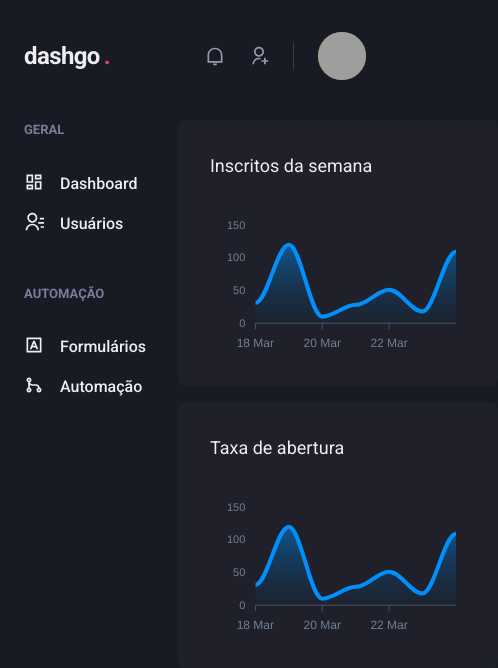
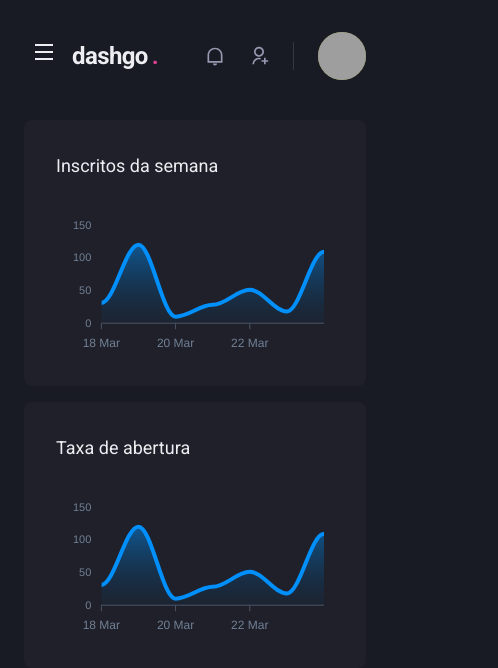
Before and after one commit to Jarlei3m/dashgo, a Next.js app: page /dashboard in a window 390 px wide. Shown: the top 668 px of the page, 498 px wide, since content can reach past the window. Built offline with nearby package versions, Linux system fonts and the light colour scheme; grey boxes are pictures that could not be loaded.

Commit message:
style: Added responsive sidebar

```diff
--- a/src/components/Header/index.tsx
+++ b/src/components/Header/index.tsx
@@ -1,10 +1,14 @@
-import { Flex, useBreakpointValue } from '@chakra-ui/react';
+import { Flex, Icon, IconButton, useBreakpointValue } from '@chakra-ui/react';
+import { RiMenuLine } from 'react-icons/ri';
+import { useSideBarDrawer } from '../../contexts/SideBarDrawerContext';
 import { Logo } from './Logo';
 import { NotificationsNav } from './NotificationsNav';
 import { Profile } from './Profile';
 import { SearchBox } from './SearchBox';
 
 export function Header() {
+  const { onOpen } = useSideBarDrawer();
+
   const isWideVersion = useBreakpointValue({
     base: false,
     lg: true,
@@ -21,6 +25,17 @@
       px='6'
       align='center'
     >
+      {!isWideVersion && (
+        <IconButton
+          aria-label='Open avigation'
+          icon={<Icon as={RiMenuLine} />}
+          fontSize='24'
+          variant='unstyled'
+          onClick={onOpen}
+          mr='2'
+        />
+      )}
+
       <Logo />
 
       {isWideVersion && <SearchBox />}
--- /dev/null
+++ b/src/components/SideBar/SideBarNav.tsx
@@ -0,0 +1,25 @@
+import { Stack } from '@chakra-ui/react';
+import {
+  RiContactsLine,
+  RiDashboardLine,
+  RiGitMergeLine,
+  RiInputMethodLine,
+} from 'react-icons/ri';
+import { NavLink } from './NavLink';
+import { NavSection } from './NavSection';
+
+export function SideBarNav() {
+  return (
+    <Stack spacing='12' align='flex-start'>
+      <NavSection title='GERAL'>
+        <NavLink icon={RiDashboardLine}>Dashboard</NavLink>
+        <NavLink icon={RiContactsLine}>Usuários</NavLink>
+      </NavSection>
+
+      <NavSection title='AUTOMAÇÃO'>
+        <NavLink icon={RiInputMethodLine}>Formulários</NavLink>
+        <NavLink icon={RiGitMergeLine}>Automação</NavLink>
+      </NavSection>
+    </Stack>
+  );
+}
--- a/src/components/SideBar/index.tsx
+++ b/src/components/SideBar/index.tsx
@@ -1,27 +1,44 @@
-import { Box, Stack } from '@chakra-ui/layout';
 import {
-  RiContactsLine,
-  RiDashboardLine,
-  RiGitMergeLine,
-  RiInputMethodLine,
-} from 'react-icons/ri';
-import { NavLink } from './NavLink';
-import { NavSection } from './NavSection';
+  Box,
+  useBreakpointValue,
+  Drawer,
+  DrawerContent,
+  DrawerOverlay,
+  DrawerCloseButton,
+  DrawerHeader,
+  DrawerBody,
+} from '@chakra-ui/react';
+import { useSideBarDrawer } from '../../contexts/SideBarDrawerContext';
+
+import { SideBarNav } from './SideBarNav';
 
 export function SideBar() {
+  const isDrawerSideBar = useBreakpointValue({
+    base: true,
+    lg: false,
+  });
+
+  if (isDrawerSideBar) {
+    const { isOpen, onClose } = useSideBarDrawer();
+
+    return (
+      <Drawer isOpen={isOpen} placement='left' onClose={onClose}>
+        <DrawerOverlay>
+          <DrawerContent bg='gray.800' p='4'>
+            <DrawerCloseButton mt='6' />
+            <DrawerHeader>Navegação</DrawerHeader>
+            <DrawerBody>
+              <SideBarNav />
+            </DrawerBody>
+          </DrawerContent>
+        </DrawerOverlay>
+      </Drawer>
+    );
+  }
+
   return (
     <Box as='aside' w='64' mr='8'>
-      <Stack spacing='12' align='flex-start'>
-        <NavSection title='GERAL'>
-          <NavLink icon={RiDashboardLine}>Dashboard</NavLink>
-          <NavLink icon={RiContactsLine}>Usuários</NavLink>
-        </NavSection>
-
-        <NavSection title='AUTOMAÇÃO'>
-          <NavLink icon={RiInputMethodLine}>Formulários</NavLink>
-          <NavLink icon={RiGitMergeLine}>Automação</NavLink>
-        </NavSection>
-      </Stack>
+      <SideBarNav />
     </Box>
   );
 }
--- /dev/null
+++ b/src/contexts/SideBarDrawerContext.tsx
@@ -0,0 +1,29 @@
+import { useDisclosure, UseDisclosureReturn } from '@chakra-ui/react';
+import { useRouter } from 'next/router';
+import { createContext, ReactNode, useContext, useEffect } from 'react';
+
+interface SideBarDrawerProviderProps {
+  children: ReactNode;
+}
+type SideBarDrawerContextData = UseDisclosureReturn;
+
+const SideBarDrawerContext = createContext({} as SideBarDrawerContextData);
+
+export function SideBarDrawerProvider({
+  children,
+}: SideBarDrawerProviderProps) {
+  const disclosure = useDisclosure();
+  const router = useRouter();
+
+  useEffect(() => {
+    disclosure.onClose();
+  }, [router.asPath]);
+
+  return (
+    <SideBarDrawerContext.Provider value={disclosure}>
+      {children}
+    </SideBarDrawerContext.Provider>
+  );
+}
+
+export const useSideBarDrawer = () => useContext(SideBarDrawerContext);
--- a/src/pages/_app.tsx
+++ b/src/pages/_app.tsx
@@ -2,10 +2,14 @@
 import { ChakraProvider } from '@chakra-ui/react';
 import { theme } from '../styles/theme';
 
+import { SideBarDrawerProvider } from '../contexts/SideBarDrawerContext';
+
 function MyApp({ Component, pageProps }: AppProps) {
   return (
     <ChakraProvider theme={theme}>
-      <Component {...pageProps} />
+      <SideBarDrawerProvider>
+        <Component {...pageProps} />
+      </SideBarDrawerProvider>
     </ChakraProvider>
   );
 }
```
